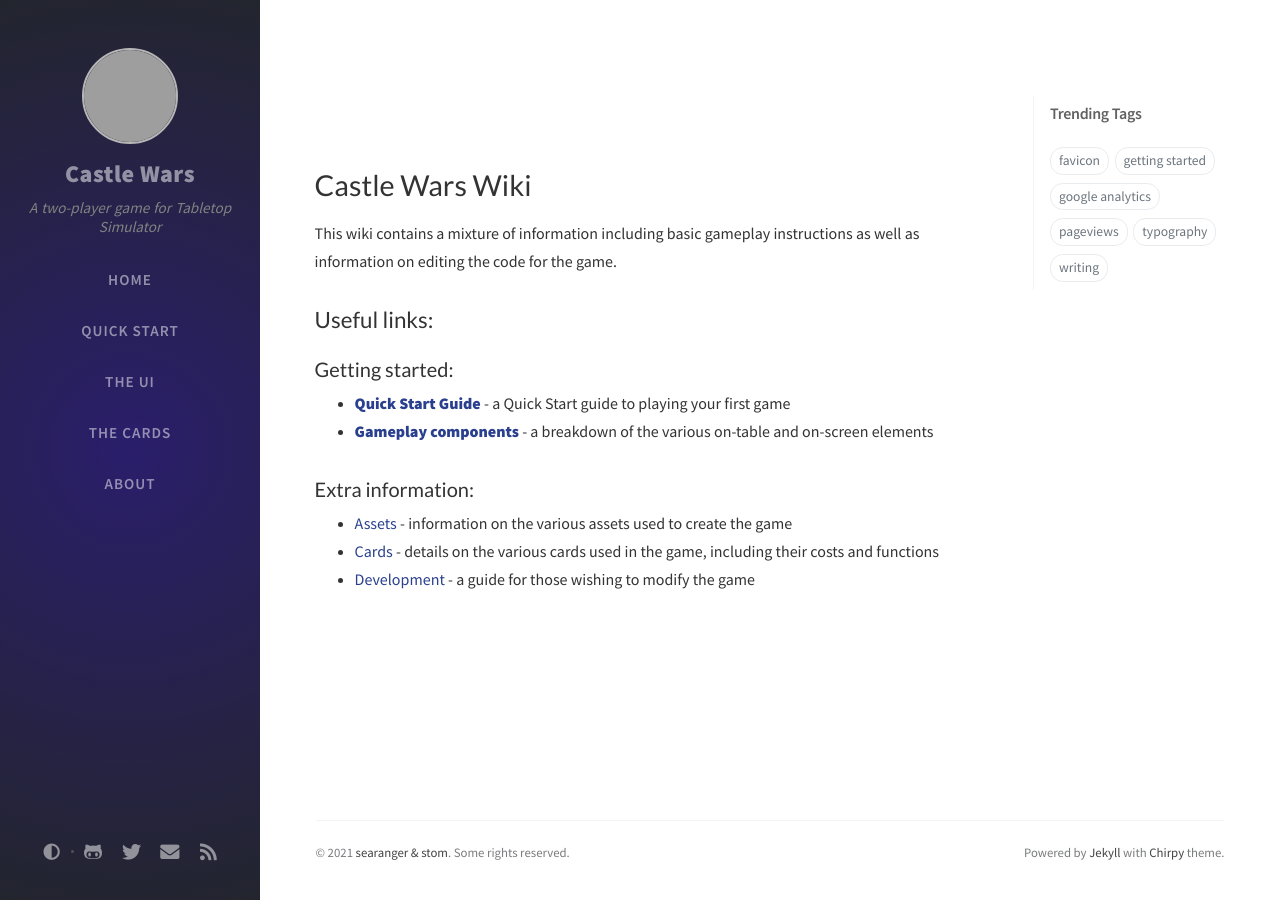
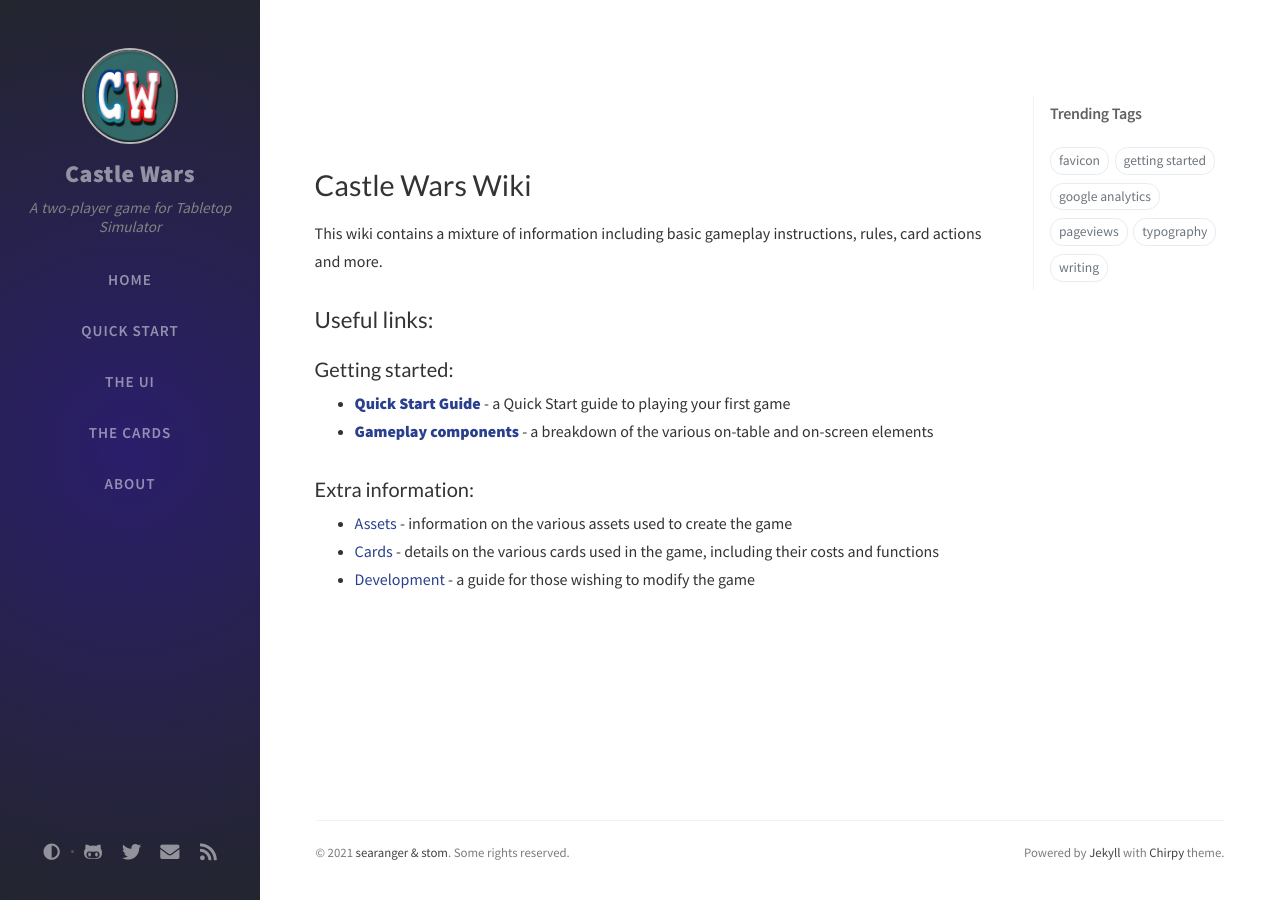
Before and after one commit to stom66/tts-castle-wars, a Jekyll site: the page built from index.markdown, in a window 1280 px wide. Built offline with Jekyll 4.4.1, drawn with Linux system fonts in a browser that asks for light colours; nearby versions of some CDN libraries; comment, search, counter and statistics services are not loaded; grey boxes are pictures that could not be loaded.

Commit message:
Updated index

```diff
--- a/_config.yml
+++ b/_config.yml
@@ -27,9 +27,8 @@ author: searanger & stom
 avatar: assets/img/icon.png
 
 description: >-                        # used by seo meta and the atom feed
-  A minimal, portfolio, sidebar,
-  bootstrap Jekyll theme with responsive web design
-  and focuses on text presentation.
+  Castle Wars is a 2-player card game for Tabletop Simulator.
+  It's a fully scripted and animated remake of the classic Flash game.
 
 # fill in the protocol & hostname for your site, e.g., 'https://username.github.io'
 url: 'https://stom66.github.io'
@@ -86,7 +85,7 @@ theme_mode:   # [light|dark]
 img_cdn: ''
 
 # the avatar on sidebar, support local or CORS resources
-avatar: https://cdn.jsdelivr.net/gh/cotes2020/chirpy-images/commons/avatar.jpg
+#avatar: https://cdn.jsdelivr.net/gh/cotes2020/chirpy-images/commons/avatar.jpg
 
 # boolean type, the global switch for ToC in posts.
 toc: true
--- a/index.markdown
+++ b/index.markdown
@@ -12,7 +12,7 @@ layout: page
 
 # Castle Wars Wiki
 
-This wiki contains a mixture of information including basic gameplay instructions as well as information on editing the code for the game.
+This wiki contains a mixture of information including basic gameplay instructions, rules, card actions and more.
 
 ## Useful links:
 
```
